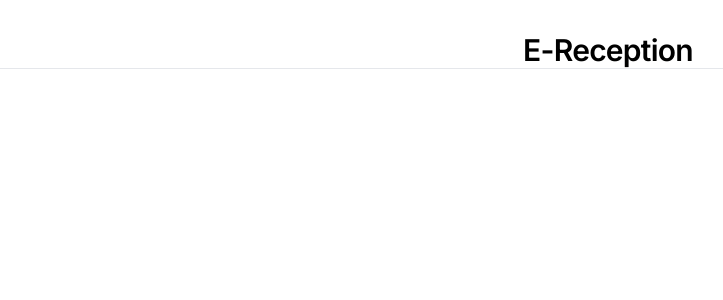
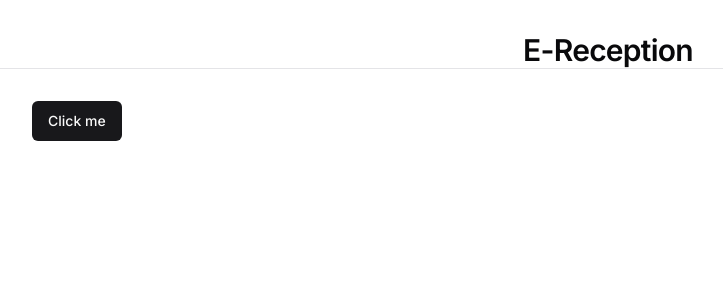
Before and after one commit to iegorov/e-reception, a Next.js app: page / in a window 1280 px wide. Shown: the top 300 px of the page, without its empty margins (32-755 px from the left). Built offline with nearby package versions, Linux system fonts and the light colour scheme.

Commit message:
chore: use button

```diff
--- a/package.json
+++ b/package.json
@@ -11,6 +11,7 @@
     "format:fix": "prettier --write --ignore-path .gitignore ."
   },
   "dependencies": {
+    "@radix-ui/react-slot": "^1.0.2",
     "class-variance-authority": "^0.7.0",
     "clsx": "^2.0.0",
     "lucide-react": "^0.302.0",
--- a/src/app/global.css
+++ /dev/null
@@ -1,76 +0,0 @@
-@tailwind base;
-@tailwind components;
-@tailwind utilities;
-
-@layer base {
-  :root {
-    --background: 0 0% 100%;
-    --foreground: 240 10% 3.9%;
-
-    --card: 0 0% 100%;
-    --card-foreground: 240 10% 3.9%;
-
-    --popover: 0 0% 100%;
-    --popover-foreground: 240 10% 3.9%;
-
-    --primary: 240 5.9% 10%;
-    --primary-foreground: 0 0% 98%;
-
-    --secondary: 240 4.8% 95.9%;
-    --secondary-foreground: 240 5.9% 10%;
-
-    --muted: 240 4.8% 95.9%;
-    --muted-foreground: 240 3.8% 46.1%;
-
-    --accent: 240 4.8% 95.9%;
-    --accent-foreground: 240 5.9% 10%;
-
-    --destructive: 0 84.2% 60.2%;
-    --destructive-foreground: 0 0% 98%;
-
-    --border: 240 5.9% 90%;
-    --input: 240 5.9% 90%;
-    --ring: 240 10% 3.9%;
-
-    --radius: 0.5rem;
-  }
-
-  .dark {
-    --background: 240 10% 3.9%;
-    --foreground: 0 0% 98%;
-
-    --card: 240 10% 3.9%;
-    --card-foreground: 0 0% 98%;
-
-    --popover: 240 10% 3.9%;
-    --popover-foreground: 0 0% 98%;
-
-    --primary: 0 0% 98%;
-    --primary-foreground: 240 5.9% 10%;
-
-    --secondary: 240 3.7% 15.9%;
-    --secondary-foreground: 0 0% 98%;
-
-    --muted: 240 3.7% 15.9%;
-    --muted-foreground: 240 5% 64.9%;
-
-    --accent: 240 3.7% 15.9%;
-    --accent-foreground: 0 0% 98%;
-
-    --destructive: 0 62.8% 30.6%;
-    --destructive-foreground: 0 0% 98%;
-
-    --border: 240 3.7% 15.9%;
-    --input: 240 3.7% 15.9%;
-    --ring: 240 4.9% 83.9%;
-  }
-}
-
-@layer base {
-  * {
-    @apply border-border;
-  }
-  body {
-    @apply bg-background text-foreground;
-  }
-}
--- a/src/app/globals.css
+++ b/src/app/globals.css
@@ -2,14 +2,75 @@
 @tailwind components;
 @tailwind utilities;
 
-* {
-  box-sizing: border-box;
-  padding: 0;
-  margin: 0;
+@layer base {
+  :root {
+    --background: 0 0% 100%;
+    --foreground: 240 10% 3.9%;
+
+    --card: 0 0% 100%;
+    --card-foreground: 240 10% 3.9%;
+
+    --popover: 0 0% 100%;
+    --popover-foreground: 240 10% 3.9%;
+
+    --primary: 240 5.9% 10%;
+    --primary-foreground: 0 0% 98%;
+
+    --secondary: 240 4.8% 95.9%;
+    --secondary-foreground: 240 5.9% 10%;
+
+    --muted: 240 4.8% 95.9%;
+    --muted-foreground: 240 3.8% 46.1%;
+
+    --accent: 240 4.8% 95.9%;
+    --accent-foreground: 240 5.9% 10%;
+
+    --destructive: 0 84.2% 60.2%;
+    --destructive-foreground: 0 0% 98%;
+
+    --border: 240 5.9% 90%;
+    --input: 240 5.9% 90%;
+    --ring: 240 10% 3.9%;
+
+    --radius: 0.5rem;
+  }
+
+  .dark {
+    --background: 240 10% 3.9%;
+    --foreground: 0 0% 98%;
+
+    --card: 240 10% 3.9%;
+    --card-foreground: 0 0% 98%;
+
+    --popover: 240 10% 3.9%;
+    --popover-foreground: 0 0% 98%;
+
+    --primary: 0 0% 98%;
+    --primary-foreground: 240 5.9% 10%;
+
+    --secondary: 240 3.7% 15.9%;
+    --secondary-foreground: 0 0% 98%;
+
+    --muted: 240 3.7% 15.9%;
+    --muted-foreground: 240 5% 64.9%;
+
+    --accent: 240 3.7% 15.9%;
+    --accent-foreground: 0 0% 98%;
+
+    --destructive: 0 62.8% 30.6%;
+    --destructive-foreground: 0 0% 98%;
+
+    --border: 240 3.7% 15.9%;
+    --input: 240 3.7% 15.9%;
+    --ring: 240 4.9% 83.9%;
+  }
 }
 
-html,
-body {
-  max-width: 100vw;
-  overflow-x: auto;
+@layer base {
+  * {
+    @apply border-border;
+  }
+  body {
+    @apply bg-background text-foreground;
+  }
 }
--- a/src/app/layout.tsx
+++ b/src/app/layout.tsx
@@ -1,8 +1,13 @@
 import type { Metadata } from 'next';
-import { Inter } from 'next/font/google';
 import './globals.css';
+import { Inter as FontSans } from 'next/font/google';
 
-const inter = Inter({ subsets: ['latin'] });
+import { cn } from '@/lib/utils';
+
+export const fontSans = FontSans({
+  subsets: ['latin'],
+  variable: '--font-sans',
+});
 
 export const metadata: Metadata = {
   title: 'Create Next App',
@@ -16,7 +21,14 @@
 }): JSX.Element {
   return (
     <html lang='en'>
-      <body className={inter.className}>{children}</body>
+      <body
+        className={cn(
+          'min-h-screen bg-background font-sans antialiased',
+          fontSans.variable,
+        )}
+      >
+        {children}
+      </body>
     </html>
   );
 }
--- a/src/app/page.tsx
+++ b/src/app/page.tsx
@@ -1,7 +1,21 @@
+'use client';
+
+import { Button } from '@/components/ui/button';
+
 export default function Home(): JSX.Element | null {
+  const handleClick = (): void => {
+    console.log('You clicked me!');
+  };
   return (
-    <h2 className='scroll-m-20 border-b pt-8 text-center text-3xl font-semibold tracking-tight first:mt-0'>
-      E-Reception
-    </h2>
+    <>
+      <h2 className='scroll-m-20 border-b pt-8 text-center text-3xl font-semibold tracking-tight first:mt-0'>
+        E-Reception
+      </h2>
+      <div>
+        <Button className='ml-16 mt-8' onClick={handleClick}>
+          Click me
+        </Button>
+      </div>
+    </>
   );
 }
--- /dev/null
+++ b/src/components/ui/button.tsx
@@ -0,0 +1,56 @@
+import * as React from 'react';
+import { Slot } from '@radix-ui/react-slot';
+import { cva, type VariantProps } from 'class-variance-authority';
+
+import { cn } from '@/lib/utils';
+
+const buttonVariants = cva(
+  'inline-flex items-center justify-center whitespace-nowrap rounded-md text-sm font-medium ring-offset-background transition-colors focus-visible:outline-none focus-visible:ring-2 focus-visible:ring-ring focus-visible:ring-offset-2 disabled:pointer-events-none disabled:opacity-50',
+  {
+    variants: {
+      variant: {
+        default: 'bg-primary text-primary-foreground hover:bg-primary/90',
+        destructive:
+          'bg-destructive text-destructive-foreground hover:bg-destructive/90',
+        outline:
+          'border border-input bg-background hover:bg-accent hover:text-accent-foreground',
+        secondary:
+          'bg-secondary text-secondary-foreground hover:bg-secondary/80',
+        ghost: 'hover:bg-accent hover:text-accent-foreground',
+        link: 'text-primary underline-offset-4 hover:underline',
+      },
+      size: {
+        default: 'h-10 px-4 py-2',
+        sm: 'h-9 rounded-md px-3',
+        lg: 'h-11 rounded-md px-8',
+        icon: 'h-10 w-10',
+      },
+    },
+    defaultVariants: {
+      variant: 'default',
+      size: 'default',
+    },
+  },
+);
+
+export interface ButtonProps
+  extends React.ButtonHTMLAttributes<HTMLButtonElement>,
+    VariantProps<typeof buttonVariants> {
+  asChild?: boolean;
+}
+
+const Button = React.forwardRef<HTMLButtonElement, ButtonProps>(
+  ({ className, variant, size, asChild = false, ...props }, ref) => {
+    const Comp = asChild ? Slot : 'button';
+    return (
+      <Comp
+        className={cn(buttonVariants({ variant, size, className }))}
+        ref={ref}
+        {...props}
+      />
+    );
+  },
+);
+Button.displayName = 'Button';
+
+export { Button, buttonVariants };
--- a/tailwind.config.js
+++ b/tailwind.config.js
@@ -1,77 +1,82 @@
+import { fontFamily } from 'tailwindcss/defaultTheme';
+
 /** @type {import('tailwindcss').Config} */
 module.exports = {
-  darkMode: ["class"],
+  darkMode: ['class'],
   content: [
     './pages/**/*.{ts,tsx}',
     './components/**/*.{ts,tsx}',
     './app/**/*.{ts,tsx}',
     './src/**/*.{ts,tsx}',
   ],
-  prefix: "",
+  prefix: '',
   theme: {
     container: {
       center: true,
-      padding: "2rem",
+      padding: '2rem',
       screens: {
-        "2xl": "1400px",
+        '2xl': '1400px',
       },
     },
     extend: {
+      fontFamily: {
+        sans: ['var(--font-sans)', ...fontFamily.sans],
+      },
       colors: {
-        border: "hsl(var(--border))",
-        input: "hsl(var(--input))",
-        ring: "hsl(var(--ring))",
-        background: "hsl(var(--background))",
-        foreground: "hsl(var(--foreground))",
+        border: 'hsl(var(--border))',
+        input: 'hsl(var(--input))',
+        ring: 'hsl(var(--ring))',
+        background: 'hsl(var(--background))',
+        foreground: 'hsl(var(--foreground))',
         primary: {
-          DEFAULT: "hsl(var(--primary))",
-          foreground: "hsl(var(--primary-foreground))",
+          DEFAULT: 'hsl(var(--primary))',
+          foreground: 'hsl(var(--primary-foreground))',
         },
         secondary: {
-          DEFAULT: "hsl(var(--secondary))",
-          foreground: "hsl(var(--secondary-foreground))",
+          DEFAULT: 'hsl(var(--secondary))',
+          foreground: 'hsl(var(--secondary-foreground))',
         },
         destructive: {
-          DEFAULT: "hsl(var(--destructive))",
-          foreground: "hsl(var(--destructive-foreground))",
+          DEFAULT: 'hsl(var(--destructive))',
+          foreground: 'hsl(var(--destructive-foreground))',
         },
         muted: {
-          DEFAULT: "hsl(var(--muted))",
-          foreground: "hsl(var(--muted-foreground))",
+          DEFAULT: 'hsl(var(--muted))',
+          foreground: 'hsl(var(--muted-foreground))',
         },
         accent: {
-          DEFAULT: "hsl(var(--accent))",
-          foreground: "hsl(var(--accent-foreground))",
+          DEFAULT: 'hsl(var(--accent))',
+          foreground: 'hsl(var(--accent-foreground))',
         },
         popover: {
-          DEFAULT: "hsl(var(--popover))",
-          foreground: "hsl(var(--popover-foreground))",
+          DEFAULT: 'hsl(var(--popover))',
+          foreground: 'hsl(var(--popover-foreground))',
         },
         card: {
-          DEFAULT: "hsl(var(--card))",
-          foreground: "hsl(var(--card-foreground))",
+          DEFAULT: 'hsl(var(--card))',
+          foreground: 'hsl(var(--card-foreground))',
         },
       },
       borderRadius: {
-        lg: "var(--radius)",
-        md: "calc(var(--radius) - 2px)",
-        sm: "calc(var(--radius) - 4px)",
+        lg: 'var(--radius)',
+        md: 'calc(var(--radius) - 2px)',
+        sm: 'calc(var(--radius) - 4px)',
       },
       keyframes: {
-        "accordion-down": {
-          from: { height: "0" },
-          to: { height: "var(--radix-accordion-content-height)" },
+        'accordion-down': {
+          from: { height: '0' },
+          to: { height: 'var(--radix-accordion-content-height)' },
         },
-        "accordion-up": {
-          from: { height: "var(--radix-accordion-content-height)" },
-          to: { height: "0" },
+        'accordion-up': {
+          from: { height: 'var(--radix-accordion-content-height)' },
+          to: { height: '0' },
         },
       },
       animation: {
-        "accordion-down": "accordion-down 0.2s ease-out",
-        "accordion-up": "accordion-up 0.2s ease-out",
+        'accordion-down': 'accordion-down 0.2s ease-out',
+        'accordion-up': 'accordion-up 0.2s ease-out',
       },
     },
   },
-  plugins: [require("tailwindcss-animate")],
-}
+  plugins: [require('tailwindcss-animate')],
+};
```
Also changed, not shown: components.json, 1 other file (tests, documents, lock files or other folders).
